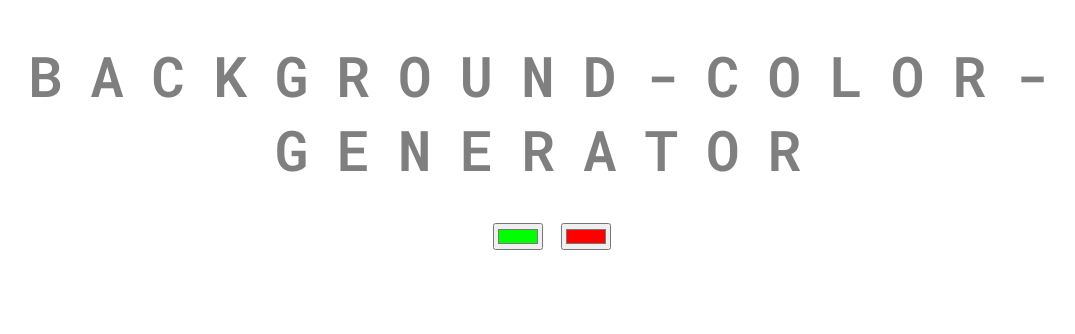
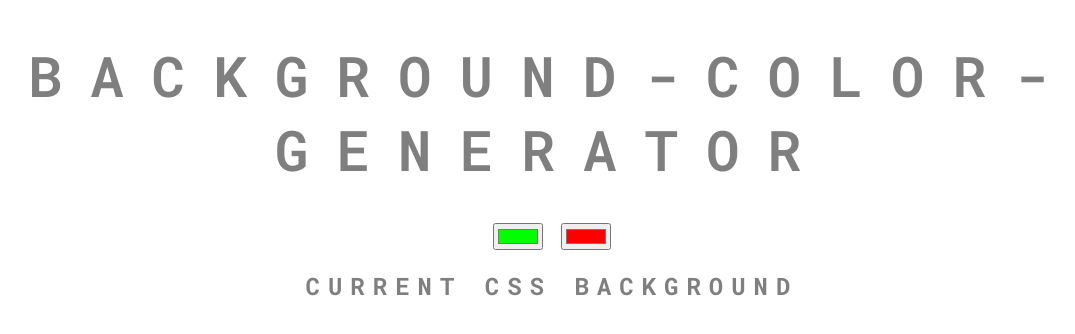
Before and after one commit to minimomo14/Background-color-generator, a plain HTML site: page index.html in a window 1280 px wide. Shown: the whole page, without its empty margins (88-1163 px from the left). Drawn offline with Linux system fonts and the light colour scheme.

Commit message:
update html

```diff
--- a/index.html
+++ b/index.html
@@ -10,6 +10,7 @@
     <h1>Background-Color-Generator</h1>
     <input type="color" name="color1" value="#00ff00">
     <input type="color" name="color2" value="#ff0000">
+    <h2>Current CSS Background</h2>
     <h3></h3>
 
     <script type="text/javascript" src="./script.js"></script>
```
